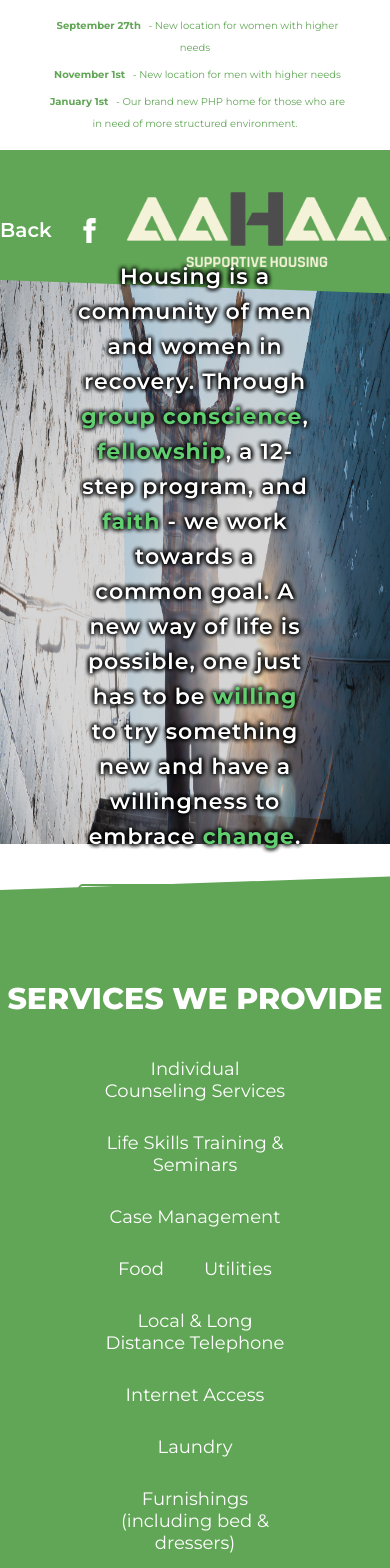
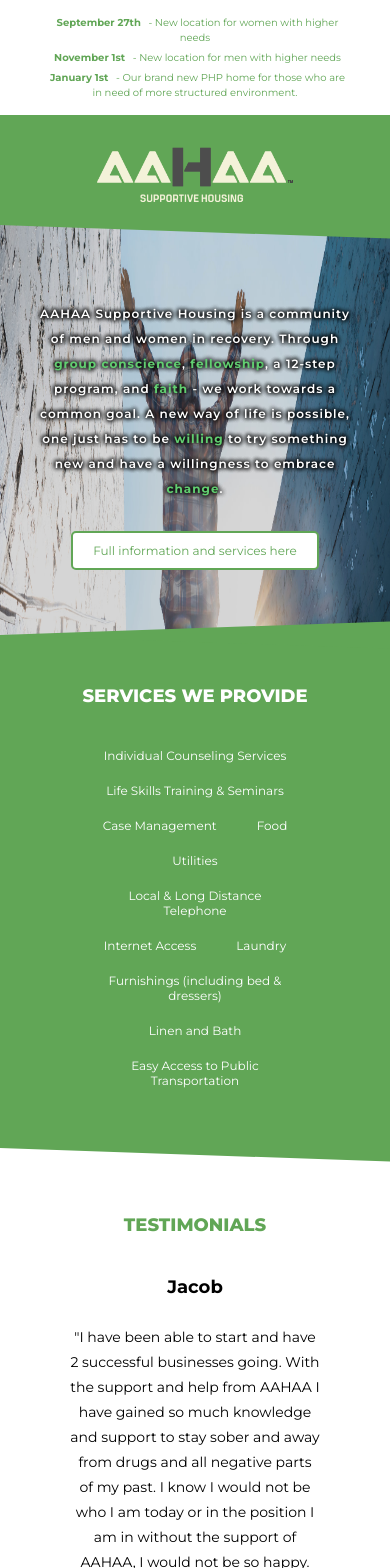
Before and after one commit to afutofu/pacific-northwest-recovery-services, a React (Create React App) app: page /aahaa in a window 390 px wide. Shown: the top 1568 px of the page. Built offline with nearby package versions, Linux system fonts and the light colour scheme.

Commit message:
Responsive design for AAHAA page

```diff
--- a/src/components/AAHAAPage.js
+++ b/src/components/AAHAAPage.js
@@ -37,7 +37,7 @@
           </a>
         </div>
         <img className="title" src={logo} alt="A Walk To Freedom" />
-        <p>Tel: +1 (253) 246-1613</p>
+        <p className="phone-number">Tel: +1 (253) 246-1613</p>
       </header>
       <div className="container about">
         {/* <h3>About Us</h3> */}
--- a/src/styles/AAHAAPage.css
+++ b/src/styles/AAHAAPage.css
@@ -206,3 +206,157 @@
   background: #61ce70;
   color: white;
 }
+
+@media only screen and (max-width: 1200px) {
+  #aahaa header .title {
+    /* height: 80px; */
+  }
+
+  #aahaa header .phone-number {
+    font-size: 16px;
+  }
+}
+
+@media only screen and (max-width: 800px) {
+  #aahaa header {
+    padding-top: 40px;
+  }
+
+  #aahaa header .back-button {
+    display: none;
+  }
+
+  #aahaa header .title {
+    height: 90px;
+  }
+
+  #aahaa .about p {
+    font-size: 18px;
+  }
+
+  #aahaa .services {
+    padding-top: 70px;
+  }
+
+  #aahaa .services h3 {
+    font-size: 25px;
+  }
+
+  #aahaa .services li {
+    font-size: 16px;
+  }
+
+  #aahaa .team {
+    padding-top: 150px;
+  }
+
+  #aahaa .team h3 {
+    font-size: 25px;
+  }
+
+  #aahaa-button {
+    padding: 10px 25px;
+    font-size: 16px;
+  }
+}
+
+@media only screen and (max-width: 600px) {
+  #aahaa header .icons a {
+    margin: 0px;
+  }
+
+  #aahaa header .icons img {
+    /* display: flex;
+    width: 20px;
+    padding: 5px; */
+  }
+
+  #aahaa header .title {
+    height: 90px;
+  }
+
+  #aahaa header .phone-number {
+    display: none;
+  }
+
+  #aahaa .about p {
+    font-size: 16px;
+    line-height: 30px;
+  }
+
+  #aahaa .services h3 {
+    font-size: 20px;
+  }
+
+  #aahaa .services li {
+    font-size: 14px;
+    margin-bottom: 25px;
+  }
+
+  #aahaa .services::after {
+    height: 105%;
+  }
+
+  #aahaa .team {
+    padding-top: 100px;
+  }
+
+  #aahaa .team h3 {
+    font-size: 20px;
+  }
+
+  #aahaa-button {
+    padding: 10px 20px;
+    font-size: 14px;
+  }
+}
+
+@media only screen and (max-width: 450px) {
+  #aahaa header {
+    padding-top: 30px;
+  }
+
+  #aahaa header .icons {
+    display: none;
+  }
+
+  #aahaa header .title {
+    height: 80px;
+  }
+
+  #aahaa .about {
+    width: 80%;
+    height: 400px;
+  }
+
+  #aahaa .about p {
+    font-size: 12px;
+    line-height: 25px;
+  }
+
+  #aahaa .services {
+    padding-top: 50px;
+  }
+
+  #aahaa .services h3 {
+    font-size: 18px;
+  }
+
+  #aahaa .services li {
+    font-size: 12px;
+    margin-bottom: 20px;
+  }
+
+  #aahaa .team {
+    padding-top: 90px;
+  }
+
+  #aahaa .team h3 {
+    font-size: 18px;
+  }
+
+  #aahaa-button {
+    padding: 10px 20px;
+    font-size: 12px;
+  }
+}
--- a/src/styles/Banner.css
+++ b/src/styles/Banner.css
@@ -36,5 +36,6 @@
 @media only screen and (max-width: 600px) {
   .banner .content {
     font-size: 10px;
+    line-height: 15px;
   }
 }
--- a/src/styles/Home.css
+++ b/src/styles/Home.css
@@ -191,6 +191,12 @@
   max-width: 270px;
 }
 
+@media only screen and (max-width: 1200px) {
+  #home .home-banner {
+    height: 140px;
+  }
+}
+
 @media only screen and (max-width: 992px) {
   #home .home-banner .content {
     width: 95%;
@@ -338,6 +344,3 @@
     font-size: 6px;
   }
 }
-
-@media only screen and (max-width: 350px) {
-}
--- a/src/styles/TestimonialSelector.css
+++ b/src/styles/TestimonialSelector.css
@@ -1,65 +1,109 @@
-#testimonial-selector{
+#testimonial-selector {
   background-color: unset;
-    display:flex;
+  display: flex;
   flex-direction: column;
   font-family: "Montserrat", sans-serif;
-    color:black;
+  color: black;
 }
 
-#testimonial-selector .name{
+#testimonial-selector .name {
   font-size: 25px;
-    margin-bottom:30px;
-    display:flex;
-    justify-content: center;;
-    align-items:center;
-    margin-bottom:30px;
+  margin-bottom: 30px;
+  display: flex;
+  justify-content: center;
+  align-items: center;
+  margin-bottom: 30px;
 }
 
-#testimonial-selector .title{
+#testimonial-selector .title {
   text-transform: uppercase;
   font-size: 20px;
   margin-left: 20px;
-    margin-top:1px;
+  margin-top: 1px;
 }
 
-#testimonial-selector .content{
-    position:relative;
-    display:flex;
+#testimonial-selector .content {
+  position: relative;
+  display: flex;
   justify-content: center;
   align-items: center;
   margin-bottom: 30px;
   height: 280px;
 }
 
-#testimonial-selector .quote{
+#testimonial-selector .quote {
   width: 450px;
-    font-size:20px;
-    line-height:30px;
+  font-size: 20px;
+  line-height: 30px;
 }
 
-#testimonial-selector .options{
-    display:flex;
+#testimonial-selector .options {
+  display: flex;
   justify-content: center;
   align-items: center;
 }
 
-#testimonial-selector .options h3{
+#testimonial-selector .options h3 {
   font-size: 16px;
-    cursor:pointer;
+  cursor: pointer;
   margin: 0 15px;
   box-sizing: border-box;
   transition: box-shadow 0.2s ease;
-    color: #61a656
+  color: #61a656;
 }
 
-#testimonial-selector .options .option:hover{
-    text-decoration:underline
+#testimonial-selector .options .option:hover {
+  text-decoration: underline;
 }
 
-#testimonial-selector .selected{
-    text-decoration:underline
+#testimonial-selector .selected {
+  text-decoration: underline;
 }
 
-/* #testimonial-selector .options .selected:hover{
+@media only screen and (max-width: 800px) {
+  #testimonial-selector .name {
+    font-size: 20px;
+    margin-bottom: 15px;
+  }
 
-} */
+  #testimonial-selector .quote {
+    width: 450px;
+    font-size: 18px;
+    line-height: 30px;
+  }
+}
+
+@media only screen and (max-width: 600px) {
+  #testimonial-selector .name {
+    font-size: 18px;
+    margin-bottom: 10px;
+  }
+
+  #testimonial-selector .quote {
+    width: 400px;
+    font-size: 16px;
+    line-height: 27px;
+  }
+}
+
+@media only screen and (max-width: 450px) {
+  #testimonial-selector .name {
+    font-size: 18px;
+    margin-bottom: 10px;
+  }
+
+  #testimonial-selector .quote {
+    width: 250px;
+    font-size: 14px;
+    line-height: 25px;
+  }
+
+  #testimonial-selector .content {
+    height: 320px;
+  }
+
+  #testimonial-selector .options h3 {
+    font-size: 14px;
+    margin: 0 5px;
+  }
+}
```
Lines whose indentation alone changed are shown as unchanged.
